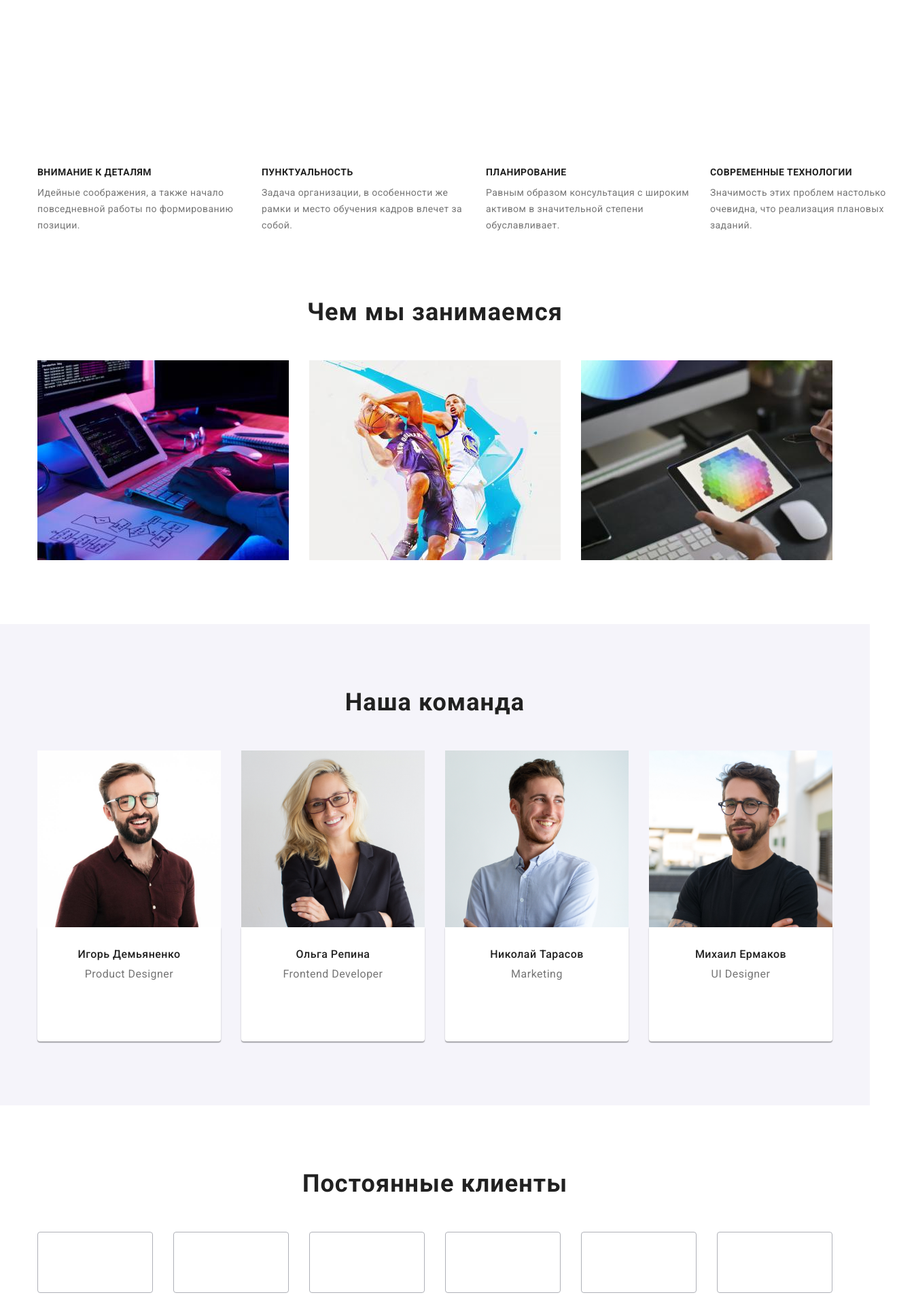
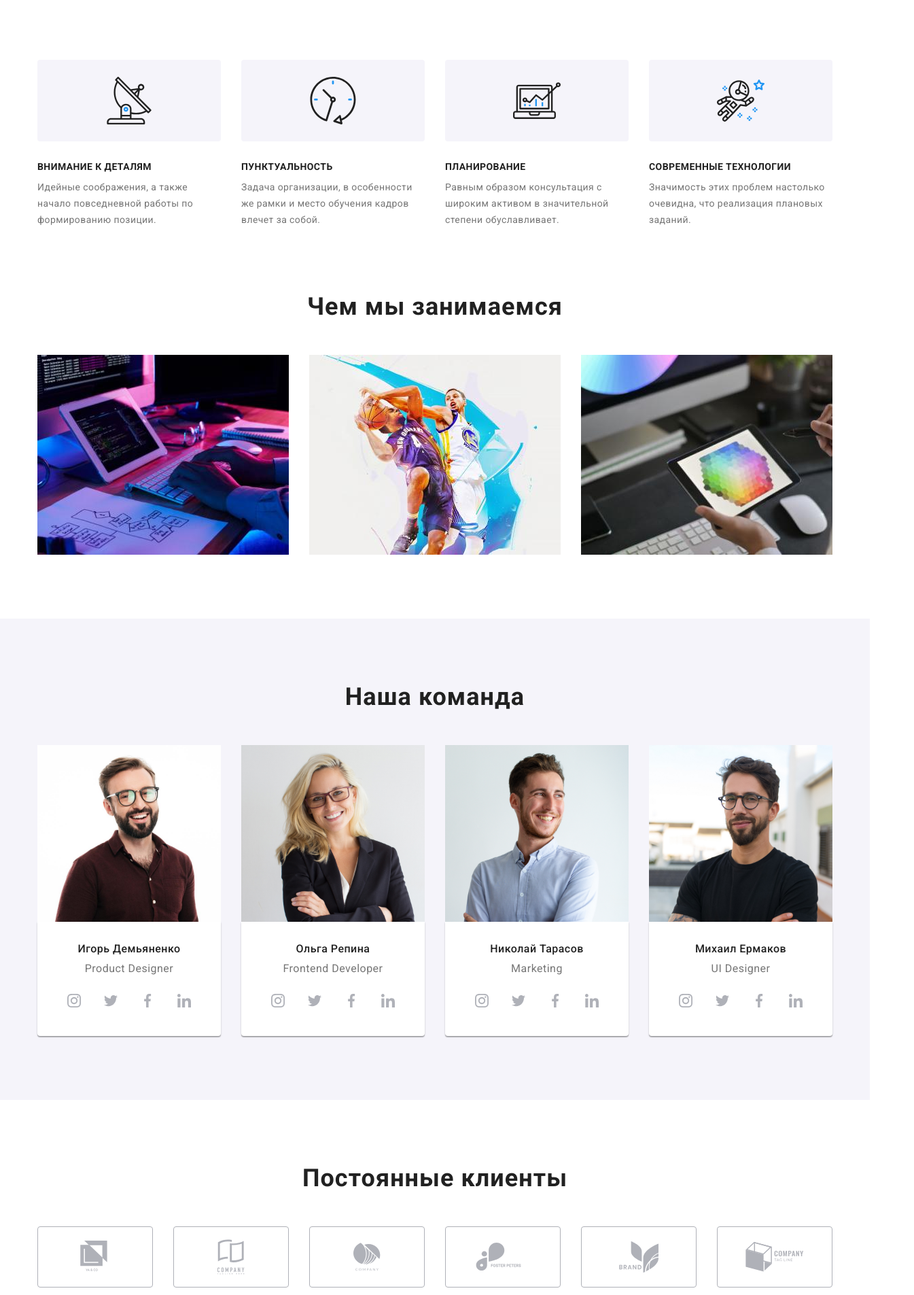
Before and after one commit to MarinaSt12/goit-markup-hw-04, a plain HTML site: page index.html in a window 1280 px wide. Shown: the part 687-2592 px from the top of the page at 68% size, 1345 px wide, since content can reach past the window. Drawn offline with nearby package versions, Linux system fonts and the light colour scheme; files whose address does not match are found by name.

Commit message:
Добавлена стилизация иконок в "хедер", "преимущества", "наша команда" и "постоянные клиенты"

```diff
--- a/css/styles.css
+++ b/css/styles.css
@@ -59,10 +59,6 @@ img {
   overflow: hidden;
 }
 
-a {
-  max-width: 100%;
-}
-
 /* ============ COMPONENTS ============ */
 
 .container {
@@ -118,37 +114,31 @@ a {
 }
 
 
+.social-list-icon {
+  fill: #AFB1B8;
+  /* fill: currentColor; */
+}
+
 .social-list-link:hover,
 .social-list-link:focus {
-  color: var(--secondary-font-color);
   background-color: var(--accent-color);
 }
 
-.social-list-icon {
-  fill: currentColor;
-  width: 20px;
-  height: 20px;
+.social-list-link:hover .social-list-icon,
+.social-list-link:focus .social-list-icon {
+  fill: var(--text-color-white);
 }
 
-
-
-/* .social-list-link:hover .social-list-icon
-.social-list-link:focus .social-list-icon {
-  fill: var(--accent-color);
-}
-
-.social-list-icon {
-  width: 20px;
-  height: 20px;
-  fill: #AFB1B8;
-}
- */
 /* ============ HEADER ============ */
 
 .header .container {
   display: flex;
   align-items: center;
   justify-content: space-between;
+}
+
+.logo-light-theme {
+  color: var(--text-color-black);
 }
 
 .navigation {
@@ -187,6 +177,9 @@ a {
   color: var(--accent-color);
 }
 
+
+
+
 .contacts-list {
   display: flex;
   align-items: center;
@@ -198,7 +191,9 @@ a {
 }
 
 .contacts-item a {
-  display: block;
+  display: flex;
+  justify-content: center;
+  align-items: center;
   padding-top: 32px;
   padding-bottom: 32px;
 
@@ -210,33 +205,11 @@ a {
   letter-spacing: 0.02em;
 }
 
-.contacts-email {
+.contacts-link {
   display: flex;
   justify-content: center;
   align-items: center;
-}
-
-.contacts-email:hover,
-.contacts-email:focus {
-  color: var(--accent-color);
-}
-
-.email-icon {
-  width: 16px;
-  height: 12px;
-  fill: var(--text-color-grey);
-  margin-right: 10px;
-}
-
-.smartphone-icon {
-  width: 10px;
-  height: 16px;
-  fill: var(--text-color-grey);
-  margin-right: 10px;
-}
-
-.contacts-tel {
-  display: block;
+  /* display: block; */
   padding-top: 32px;
   padding-bottom: 32px;
 
@@ -248,19 +221,21 @@ a {
   letter-spacing: 0.02em;
 }
 
-.contacts-email:hover,
-.contacts-email:focus {
+.contacts-link:hover .contacts-icon,
+.contacts-link:focus .contacts-icon {
+  fill: var(--accent-color);
+}
+
+.contacts-link:focus,
+.contacts-link:hover {
   color: var(--accent-color);
 }
 
-.contacts-tel:hover,
-.contacts-tel:focus {
-  color: var(--accent-color);
+.contacts-icon {
+  fill: var(--text-color-grey);
+  margin-right: 10px;
 }
 
-.logo-light-theme {
-  color: var(--text-color-black);
-}
 
 /* ============ HERO ============ */
 
@@ -356,11 +331,19 @@ a {
   letter-spacing: 0.03em;
 }
 
-.advantages-icon {
-  width:
-  height="
+.advantages-item-icon {
+  display: flex;
+  justify-content: center;
+  align-items: center;
+  width: 270px;
+  height: 120px;
+  background-color: var(--background-color-light);
+  border-radius: 4px;
+  margin-bottom: 30px;
 }
+
 /* ============ END ADVANTAGES ============ */
+
 
 /* ============ SERVICES ============ */
 .services {
@@ -453,6 +436,7 @@ a {
   margin-right: 30px;
 }
 
+
 .clients-link {
   display: flex;
   align-items: center;
@@ -460,7 +444,6 @@ a {
   width: 170px;
   height: 90px;
   border: 1px solid #afb1b8;
-  box-sizing: border-box;
   border-radius: 4px;
   color: #afb1b8;
 }
@@ -468,7 +451,11 @@ a {
 .clients-link:hover,
 .clients-link:focus {
   color: var(--accent-color);
-  border-color: 1px solid var(--accent-color);
+  border: 1px solid var(--accent-color);
+}
+
+.clients-icon {
+  fill: currentColor;
 }
 /* ============ END CLIENTS ============ */
 
--- a/index.html
+++ b/index.html
@@ -32,15 +32,15 @@
 
           <ul class="contacts-list list">
             <li class="contacts-item">
-              <a class="contacts-email link" href="mailto:info@devstudio.com">
-                <svg class="email-icon">
+              <a class="contacts-link link" href="mailto:info@devstudio.com">
+                <svg class="contacts-icon" width="16px" height="12px">
                   <use href="./images/sprite.svg#icon-envelope"></use>
                 </svg>
                 info@devstudio.com</a>
             </li>
             <li class="contacts-item">
-            <a class="contacts-tel link" href="tel:+380961111111">
-              <svg class="smartphone-icon">
+            <a class="contacts-link link" href="tel:+380961111111">
+              <svg class="contacts-icon" width="10px" height="16px">
                 <use href="./images/sprite.svg#icon-smartphone"></use>
               </svg>
               +38 096 111 11 11</a>
@@ -66,7 +66,7 @@
         <ul class="advantages-list">
           <li class="advantages-list-item list">
             <div class="advantages-item-icon">
-              <svg class="advantages-icon">
+              <svg class="advantages-icon" width="70" height="70">
                 <use href="./images/sprite.svg#icon-antenna"></use>
               </svg>
             </div>
@@ -76,7 +76,7 @@
           </li>
           <li class="advantages-list-item list">
             <div class="advantages-item-icon">
-              <svg class="advantages-icon">
+              <svg class="advantages-icon" width="70" height="70">
                 <use href="./images/sprite.svg#icon-clock"></use>
               </svg>
             </div>
@@ -86,7 +86,7 @@
           </li>
           <li class="advantages-list-item list">
             <div class="advantages-item-icon">
-              <svg class="advantages-icon">
+              <svg class="advantages-icon" width="70" height="70">
                 <use href="./images/sprite.svg#icon-diagram"></use>
               </svg>
             </div>
@@ -96,7 +96,7 @@
           </li>
           <li class="advantages-list-item list">
             <div class="advantages-item-icon">
-              <svg class="advantages-icon">
+              <svg class="advantages-icon" width="70" height="70">
                 <use href="./images/sprite.svg#icon-astronaut"></use>
               </svg>
             </div>
@@ -143,28 +143,28 @@
                 <ul class="social-list list">
                   <li class="social-list-item">
                     <a href="" class="social-list-link link">
-                      <svg class="social-list-icon">
+                      <svg class="social-list-icon" width="20" height="20">
                         <use href="./images/sprite.svg#icon-instagram"></use>
                       </svg>
                     </a>
                   </li>
                   <li class="social-list-item">
                     <a href="" class="social-list-link link">
-                      <svg class="social-list-icon">
+                      <svg class="social-list-icon" width="20" height="20">
                         <use href="./images/sprite.svg#icon-twitter"></use>
                       </svg>
                     </a>
                   </li>
                   <li class="social-list-item">
                     <a href="" class="social-list-link link">
-                      <svg class="social-list-icon">
+                      <svg class="social-list-icon" width="20" height="20">
                         <use href="./images/sprite.svg#icon-facebook"></use>
                       </svg>
                     </a>
                   </li>
                   <li class="social-list-item">
                     <a href="" class="social-list-link link">
-                      <svg class="social-list-icon">
+                      <svg class="social-list-icon" width="20" height="20">
                         <use href="./images/sprite.svg#icon-linkedin"></use>
                       </svg>
                     </a>
@@ -181,7 +181,7 @@
                 <ul class="social-list list">
                   <li class="social-list-item">
                     <a href="" class="social-list-link link">
-                      <svg class="social-list-icon">
+                      <svg class="social-list-icon" width="20" height="20">
                         <use href="./images/sprite.svg#icon-instagram">
                         </use>
                       </svg>
@@ -189,21 +189,21 @@
                   </li>
                   <li class="social-list-item">
                     <a href="" class="social-list-link link">
-                      <svg class="social-list-icon">
+                      <svg class="social-list-icon" width="20" height="20">
                         <use href="./images/sprite.svg#icon-twitter"></use>
                       </svg>
                     </a>
                   </li>
                   <li class="social-list-item">
                     <a href="" class="social-list-link link">
-                      <svg class="social-list-icon">
+                      <svg class="social-list-icon" width="20" height="20">
                         <use href="./images/sprite.svg#icon-facebook"></use>
                       </svg>
                     </a>
                   </li>
                   <li class="social-list-item">
                     <a href="" class="social-list-link link">
-                      <svg class="social-list-icon">
+                      <svg class="social-list-icon" width="20" height="20">
                         <use href="./images/sprite.svg#icon-linkedin"></use>
                       </svg>
                     </a>
@@ -220,7 +220,7 @@
                 <ul class="social-list list">
                   <li class="social-list-item">
                     <a href="" class="social-list-link link">
-                      <svg class="social-list-icon">
+                      <svg class="social-list-icon" width="20" height="20">
                         <use href="./images/sprite.svg#icon-instagram">
                         </use>
                       </svg>
@@ -228,21 +228,21 @@
                   </li>
                   <li class="social-list-item">
                     <a href="" class="social-list-link link">
-                      <svg class="social-list-icon">
+                      <svg class="social-list-icon" width="20" height="20">
                         <use href="./images/sprite.svg#icon-twitter"></use>
                       </svg>
                     </a>
                   </li>
                   <li class="social-list-item">
                     <a href="" class="social-list-link link">
-                      <svg class="social-list-icon">
+                      <svg class="social-list-icon" width="20" height="20">
                         <use href="./images/sprite.svg#icon-facebook"></use>
                       </svg>
                     </a>
                   </li>
                   <li class="social-list-item">
                     <a href="" class="social-list-link link">
-                      <svg class="social-list-icon">
+                      <svg class="social-list-icon" width="20" height="20">
                         <use href="./images/sprite.svg#icon-linkedin"></use>
                       </svg>
                     </a>
@@ -259,7 +259,7 @@
                 <ul class="social-list list">
                   <li class="social-list-item">
                     <a href="" class="social-list-link link">
-                      <svg class="social-list-icon">
+                      <svg class="social-list-icon" width="20" height="20">
                         <use href="./images/sprite.svg#icon-instagram">
                         </use>
                       </svg>
@@ -267,21 +267,21 @@
                   </li>
                   <li class="social-list-item">
                     <a href="" class="social-list-link link">
-                      <svg class="social-list-icon">
+                      <svg class="social-list-icon" width="20" height="20">
                         <use href="./images/sprite.svg#icon-twitter"></use>
                       </svg>
                     </a>
                   </li>
                   <li class="social-list-item">
                     <a href="" class="social-list-link link">
-                      <svg class="social-list-icon">
+                      <svg class="social-list-icon" width="20" height="20">
                         <use href="./images/sprite.svg#icon-facebook"></use>
                       </svg>
                     </a>
                   </li>
                   <li class="social-list-item">
                     <a href="" class="social-list-link link">
-                      <svg class="social-list-icon">
+                      <svg class="social-list-icon" width="20" height="20">
                         <use href="./images/sprite.svg#icon-linkedin"></use>
                       </svg>
                     </a>
@@ -300,51 +300,45 @@
         <ul class="clients-list list">
           <li class="clients-item">
             <a href="" class="clients-link">
-              <div class="clients-company">
                 <svg class="clients-icon" width="44" height="48">
                   <use href="./images/sprite.svg#icon-logo-1"></use>
                 </svg>
-              </div></a>
+            </a>
           </li>
           <li class="clients-item">
             <a href="" class="clients-link">
-              <div class="clients-company">
                 <svg class="clients-icon" width="40" height="52">
                   <use href="./images/sprite.svg#icon-logo-2"></use>
                 </svg>
-              </div></a>
+            </a>
           </li>
           <li class="clients-item">
             <a href="" class="clients-link">
-              <div class="clients-company">
                 <svg class="clients-icon" width="40" height="42">
                   <use href="./images/sprite.svg#icon-logo-3"></use>
                 </svg>
-              </div></a>
+            </a>
           </li>
           <li class="clients-item">
             <a href="" class="clients-link">
-              <div class="clients-company">
                 <svg class="clients-icon" width="80" height="42">
                   <use href="./images/sprite.svg#icon-logo-4"></use>
                 </svg>
-              </div></a>
+            </a>
           </li>
           <li class="clients-item">
             <a href="" class="clients-link">
-              <div class="clients-company">
                 <svg class="clients-icon" width="58" height="46">
                   <use href="./images/sprite.svg#icon-logo-5"></use>
                 </svg>
-              </div></a>
+            </a>
           </li><div></div>
           <li class="clients-item">
             <a href="" class="clients-link">
-              <div class="clients-company">
                 <svg class="clients-icon" width="88" height="44">
                   <use href="./images/sprite.svg#icon-logo-6"></use>
                 </svg>
-              </div></a>
+            </a>
           </li>
         </ul>
       </div>
```
Also changed, not shown: images/sprite.svg (added), images/sprite.svg.svg (deleted).
